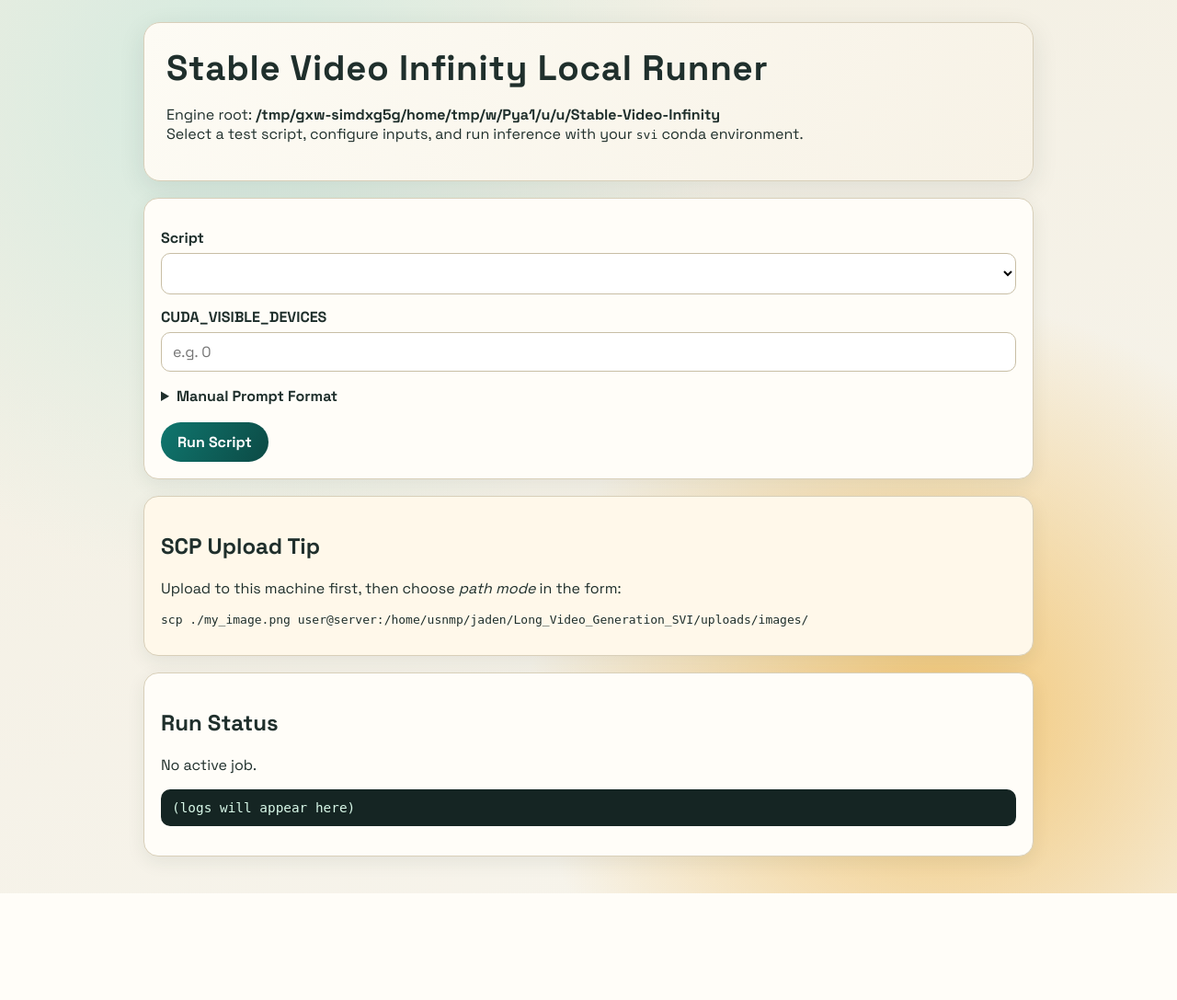
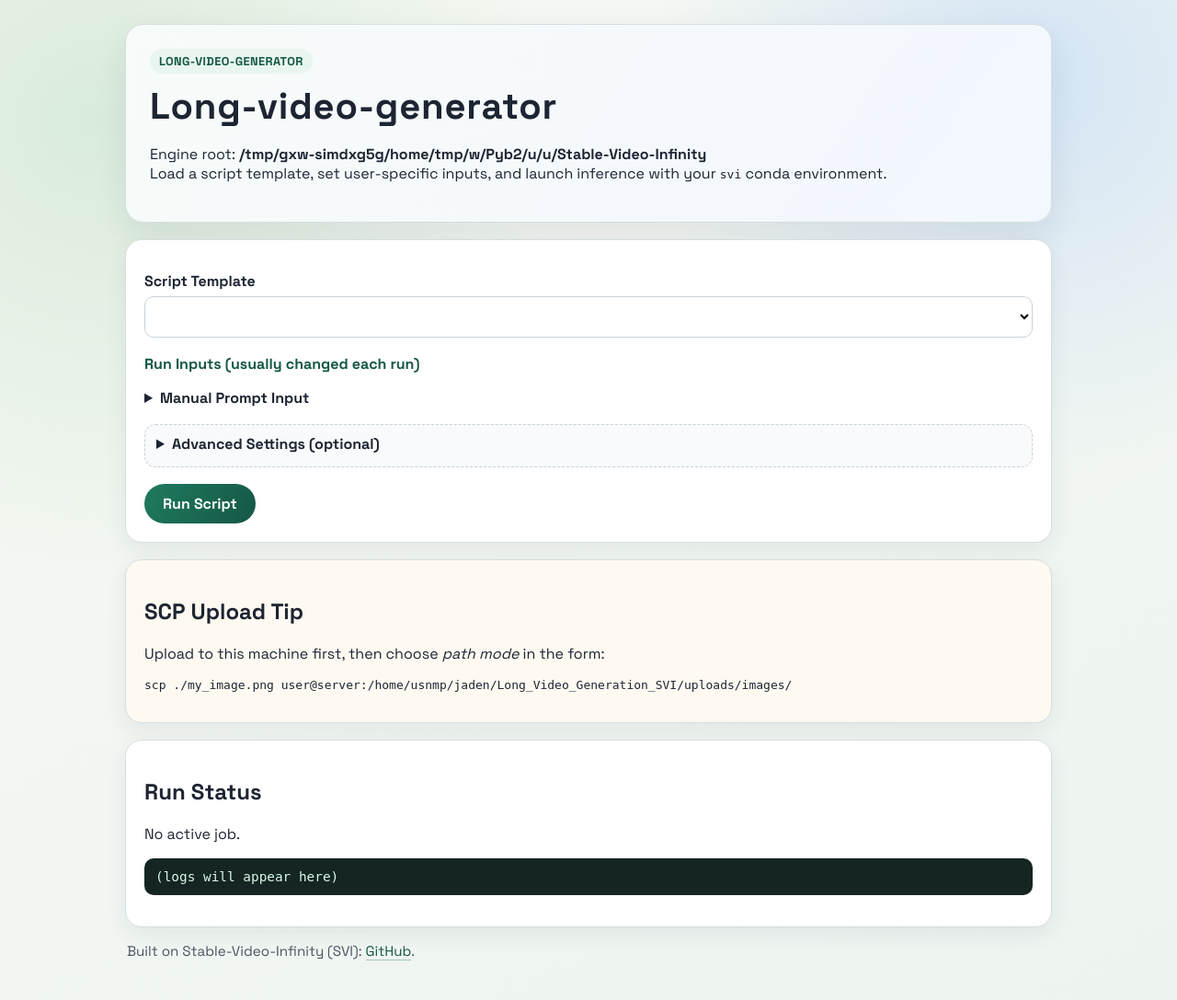
Before and after one commit to DoinJ/Long_Video_Generation_SVI, a Flask app: page / in a window 1280 px wide. Shown: the whole page at 92% size. Before the commit the page ends 971 px from the top, so only its background shows below. Run offline with Flask 3, Linux system fonts and the light colour scheme; lists and menus that the app fills with data are empty.

Commit message:
Refactor README and HTML title; enhance app.js and styles for improved UI/UX

```diff
--- a/app.py
+++ b/app.py
@@ -1,4 +1,3 @@
-import ast
 import json
 import os
 import shlex
@@ -42,35 +41,14 @@ def _ensure_dirs() -> None:
     (UPLOAD_ROOT / "pose").mkdir(parents=True, exist_ok=True)
 
 
-def _prompt_is_valid(prompt_text: str) -> Tuple[bool, str]:
-    try:
-        tree = ast.parse(prompt_text)
-    except SyntaxError as exc:
-        return False, f"Prompt format is invalid Python syntax: {exc}"
+def _build_prompt_file_from_lines(lines_text: str) -> Tuple[bool, str, str]:
+    scenes = [line.strip() for line in lines_text.splitlines() if line.strip()]
+    if not scenes:
+        return False, "Manual prompt requires at least one non-empty line.", ""
 
-    assigns = [n for n in tree.body if isinstance(n, ast.Assign)]
-    if len(assigns) != 1:
-        return False, "Prompt text must contain exactly one assignment: prompts = [\"...\"]"
-
-    assign = assigns[0]
-    if len(assign.targets) != 1 or not isinstance(assign.targets[0], ast.Name):
-        return False, "Prompt assignment must be exactly: prompts = [...]"
-
-    if assign.targets[0].id != "prompts":
-        return False, "Prompt variable name must be 'prompts'."
-
-    if not isinstance(assign.value, (ast.List, ast.Tuple)):
-        return False, "prompts value must be a list or tuple of strings."
-
-    elements = assign.value.elts
-    if not elements:
-        return False, "prompts list cannot be empty."
-
-    for idx, elt in enumerate(elements, start=1):
-        if not isinstance(elt, ast.Constant) or not isinstance(elt.value, str):
-            return False, f"Prompt item #{idx} is not a string literal."
-
-    return True, ""
+    prompt_literal = json.dumps(scenes, ensure_ascii=False, indent=2)
+    prompt_file_text = f"prompts = {prompt_literal}\n"
+    return True, "", prompt_file_text
 
 
 def _flatten_shell_command(script_text: str) -> str:
@@ -236,14 +214,14 @@ def run_script():
         if key in FILE_ARGS:
             mode = request.form.get(f"file_mode__{key}", "path")
             if key == PROMPT_ARG and mode == "manual":
-                manual_prompt = request.form.get("manual_prompt", "").strip()
-                ok, reason = _prompt_is_valid(manual_prompt)
+                manual_prompt_lines = request.form.get("manual_prompt", "")
+                ok, reason, prompt_file_content = _build_prompt_file_from_lines(manual_prompt_lines)
                 if not ok:
                     return f"Manual prompt format error: {reason}", 400
 
                 prompt_file = UPLOAD_ROOT / "prompts" / f"manual_prompt_{uuid.uuid4().hex}.txt"
                 prompt_file.parent.mkdir(parents=True, exist_ok=True)
-                prompt_file.write_text(manual_prompt + "\n", encoding="utf-8")
+                prompt_file.write_text(prompt_file_content, encoding="utf-8")
                 final_args[key] = str(prompt_file)
                 continue
 
--- a/static/app.js
+++ b/static/app.js
@@ -1,6 +1,7 @@
 const scriptSelect = document.getElementById("scriptSelect");
-const dynamicFields = document.getElementById("dynamicFields");
-const cudaField = document.getElementById("cudaField");
+const primaryFields = document.getElementById("primaryFields");
+const advancedFields = document.getElementById("advancedFields");
+const promptHelp = document.getElementById("promptHelp");
 
 const logPanel = document.getElementById("logPanel");
 const runStatus = document.getElementById("runStatus");
@@ -11,6 +12,7 @@ const configsNode = document.getElementById("script-configs");
 const selectedScriptNode = document.getElementById("selected-script");
 const configs = configsNode ? JSON.parse(configsNode.textContent) : {};
 const selectedScriptFromServer = selectedScriptNode ? JSON.parse(selectedScriptNode.textContent) : "";
+const PRIMARY_KEYS = new Set(["output", "ref_image_path", "image_path", "prompt_path"]);
 
 function createLabeledInput(labelText, inputEl) {
   const wrap = document.createElement("div");
@@ -23,6 +25,15 @@ function createLabeledInput(labelText, inputEl) {
   wrap.appendChild(label);
   wrap.appendChild(inputEl);
   return wrap;
+}
+
+function createTextInput(name, value, placeholder = "") {
+  const input = document.createElement("input");
+  input.type = "text";
+  input.name = name;
+  input.value = value || "";
+  input.placeholder = placeholder;
+  return input;
 }
 
 function createPathUploadField(key, defaultValue) {
@@ -67,7 +78,7 @@ function createPathUploadField(key, defaultValue) {
 
   const manualPrompt = document.createElement("textarea");
   manualPrompt.name = "manual_prompt";
-  manualPrompt.placeholder = 'prompts = ["Scene one", "Scene two"]';
+  manualPrompt.placeholder = "Scene 1 description\nScene 2 description\nScene 3 description";
   manualPrompt.rows = 8;
   manualPrompt.style.display = "none";
 
@@ -95,26 +106,75 @@ function createPathUploadField(key, defaultValue) {
   return wrap;
 }
 
+function getImageArg(config) {
+  if (Object.prototype.hasOwnProperty.call(config.args, "ref_image_path")) {
+    return "ref_image_path";
+  }
+  if (Object.prototype.hasOwnProperty.call(config.args, "image_path")) {
+    return "image_path";
+  }
+  return "";
+}
+
+function getPromptArg(config) {
+  if (Object.prototype.hasOwnProperty.call(config.args, "prompt_path")) {
+    return "prompt_path";
+  }
+  return "";
+}
+
 function renderFields(scriptName) {
   const config = configs[scriptName];
-  dynamicFields.innerHTML = "";
+  primaryFields.innerHTML = "";
+  advancedFields.innerHTML = "";
 
   if (!config) {
     return;
   }
 
-  cudaField.value = config.cuda_device || "";
-
   const scriptInfo = document.createElement("div");
   scriptInfo.className = "script-info";
-  scriptInfo.textContent = `Python entry: ${config.python_script}`;
-  dynamicFields.appendChild(scriptInfo);
+  scriptInfo.textContent = `Template entry script: ${config.python_script}`;
+  primaryFields.appendChild(scriptInfo);
+
+  if (Object.prototype.hasOwnProperty.call(config.args, "output")) {
+    primaryFields.appendChild(
+      createLabeledInput(
+        "output",
+        createTextInput("param__output", config.args.output, "videos/my_run/")
+      )
+    );
+  }
+
+  const imageArg = getImageArg(config);
+  if (imageArg) {
+    primaryFields.appendChild(createPathUploadField(imageArg, config.args[imageArg]));
+  }
+
+  const promptArg = getPromptArg(config);
+  if (promptArg) {
+    primaryFields.appendChild(createPathUploadField(promptArg, config.args[promptArg]));
+    promptHelp.style.display = "block";
+  } else {
+    promptHelp.style.display = "none";
+  }
+
+  advancedFields.appendChild(
+    createLabeledInput(
+      "CUDA_VISIBLE_DEVICES",
+      createTextInput("cuda_device", config.cuda_device || "", "e.g. 0")
+    )
+  );
 
   for (const key of config.args_order) {
     const value = config.args[key];
 
+    if (PRIMARY_KEYS.has(key)) {
+      continue;
+    }
+
     if (["ref_image_path", "image_path", "prompt_path", "pose_path", "audio_path"].includes(key)) {
-      dynamicFields.appendChild(createPathUploadField(key, typeof value === "string" ? value : ""));
+      advancedFields.appendChild(createPathUploadField(key, typeof value === "string" ? value : ""));
       continue;
     }
 
@@ -123,15 +183,11 @@ function renderFields(scriptName) {
       checkbox.type = "checkbox";
       checkbox.name = `flag__${key}`;
       checkbox.checked = Boolean(value);
-      dynamicFields.appendChild(createLabeledInput(key, checkbox));
+      advancedFields.appendChild(createLabeledInput(key, checkbox));
       continue;
     }
 
-    const input = document.createElement("input");
-    input.type = "text";
-    input.name = `param__${key}`;
-    input.value = value;
-    dynamicFields.appendChild(createLabeledInput(key, input));
+    advancedFields.appendChild(createLabeledInput(key, createTextInput(`param__${key}`, value)));
   }
 }
 
--- a/static/styles.css
+++ b/static/styles.css
@@ -1,12 +1,13 @@
 :root {
-  --bg-0: #f3efe2;
-  --bg-1: #f7f4ec;
-  --ink: #1f2f2c;
-  --ink-soft: #455d58;
-  --accent: #0f766e;
-  --accent-strong: #0c4a45;
-  --panel: #fffdf8;
-  --border: #d8cfb9;
+  --bg-0: #f7f8f3;
+  --bg-1: #edf4f0;
+  --ink: #1d2432;
+  --ink-soft: #4a5363;
+  --accent: #1f7a5f;
+  --accent-strong: #155746;
+  --panel: #ffffff;
+  --border: #d6dde0;
+  --focus: #2d9e7e;
 }
 
 * {
@@ -18,29 +19,42 @@ body {
   font-family: "Space Grotesk", sans-serif;
   color: var(--ink);
   background:
-    radial-gradient(circle at 20% 10%, #d4eadf 0%, transparent 40%),
-    radial-gradient(circle at 80% 80%, #f2c777 0%, transparent 35%),
-    linear-gradient(160deg, var(--bg-0), var(--bg-1));
+    radial-gradient(circle at 8% 12%, #d9ecdc 0%, transparent 33%),
+    radial-gradient(circle at 88% 8%, #d4e5f5 0%, transparent 28%),
+    linear-gradient(150deg, var(--bg-0), var(--bg-1));
 }
 
 .page {
-  max-width: 1000px;
+  max-width: 1040px;
   margin: 0 auto;
-  padding: 24px 16px 40px;
+  padding: 26px 16px 44px;
 }
 
 .hero {
-  background: linear-gradient(120deg, #fdfbf4, #f7f2e6);
+  background: linear-gradient(125deg, #f7fbf9, #f3f7ff);
   border: 1px solid var(--border);
-  border-radius: 18px;
-  padding: 24px;
-  box-shadow: 0 8px 28px rgba(33, 49, 45, 0.1);
+  border-radius: 20px;
+  padding: 26px;
+  box-shadow: 0 14px 36px rgba(27, 36, 56, 0.09);
   animation: rise 0.6s ease;
 }
 
+.badge {
+  display: inline-block;
+  margin: 0 0 10px;
+  padding: 5px 10px;
+  border-radius: 999px;
+  background: #e8f6ef;
+  color: var(--accent-strong);
+  font-size: 0.8rem;
+  font-weight: 700;
+  letter-spacing: 0.03em;
+  text-transform: uppercase;
+}
+
 .hero h1 {
-  margin: 0 0 10px;
-  font-size: clamp(1.5rem, 5vw, 2.4rem);
+  margin: 0 0 8px;
+  font-size: clamp(1.6rem, 5vw, 2.5rem);
   letter-spacing: 0.02em;
 }
 
@@ -48,20 +62,28 @@ body {
   margin-top: 18px;
   background: var(--panel);
   border: 1px solid var(--border);
-  border-radius: 16px;
-  padding: 18px;
-  box-shadow: 0 6px 20px rgba(31, 47, 44, 0.08);
+  border-radius: 18px;
+  padding: 20px;
+  box-shadow: 0 8px 24px rgba(27, 36, 56, 0.07);
   animation: rise 0.8s ease;
 }
 
 .panel-secondary {
-  background: #fff8ea;
+  background: #fefaf1;
+}
+
+.section-title {
+  margin-top: 18px;
+  margin-bottom: 6px;
+  font-weight: 700;
+  color: var(--accent-strong);
 }
 
 .label {
   display: block;
   margin: 14px 0 6px;
   font-weight: 700;
+  color: var(--ink);
 }
 
 input[type="text"],
@@ -69,11 +91,19 @@ select,
 textarea,
 input[type="file"] {
   width: 100%;
-  border: 1px solid #c8bea5;
+  border: 1px solid #c9d2d8;
   border-radius: 10px;
   padding: 10px 12px;
   font: inherit;
   background: #ffffff;
+}
+
+input[type="text"]:focus,
+select:focus,
+textarea:focus,
+input[type="file"]:focus {
+  outline: 2px solid color-mix(in srgb, var(--focus) 50%, white 50%);
+  border-color: var(--focus);
 }
 
 textarea {
@@ -86,10 +116,11 @@ textarea {
 
 .script-info {
   margin-top: 12px;
-  padding: 8px 10px;
+  padding: 10px 12px;
   border-left: 4px solid var(--accent);
-  background: #f4fbf8;
+  background: #f4faf8;
   color: var(--ink-soft);
+  border-radius: 8px;
 }
 
 .prompt-help summary {
@@ -98,21 +129,40 @@ textarea {
   font-weight: 700;
 }
 
+.advanced {
+  margin-top: 18px;
+  border: 1px dashed #c5d3db;
+  border-radius: 12px;
+  padding: 10px 12px 14px;
+  background: #f8fafb;
+}
+
+.advanced summary {
+  cursor: pointer;
+  font-weight: 700;
+}
+
+.advanced-note {
+  margin: 8px 0 0;
+  color: var(--ink-soft);
+}
+
 .run-btn {
   margin-top: 18px;
   border: 0;
   border-radius: 999px;
-  padding: 11px 18px;
+  padding: 11px 20px;
   font: inherit;
   font-weight: 700;
   background: linear-gradient(120deg, var(--accent), var(--accent-strong));
   color: #fff;
   cursor: pointer;
-  transition: transform 0.15s ease;
+  transition: transform 0.15s ease, box-shadow 0.15s ease;
 }
 
 .run-btn:hover {
   transform: translateY(-1px);
+  box-shadow: 0 8px 18px rgba(21, 87, 70, 0.26);
 }
 
 .panel-log pre {
@@ -130,6 +180,22 @@ textarea {
 pre {
   white-space: pre-wrap;
   overflow-wrap: anywhere;
+}
+
+.footer-note {
+  margin: 16px 2px 0;
+  color: var(--ink-soft);
+  font-size: 0.95rem;
+}
+
+.footer-note a {
+  color: var(--accent-strong);
+  text-decoration: none;
+  border-bottom: 1px solid #9fc4b7;
+}
+
+.footer-note a:hover {
+  border-bottom-color: var(--accent-strong);
 }
 
 @keyframes rise {
--- a/templates/index.html
+++ b/templates/index.html
@@ -3,7 +3,7 @@
 <head>
   <meta charset="utf-8">
   <meta name="viewport" content="width=device-width,initial-scale=1">
-  <title>SVI Local Runner</title>
+  <title>Long-video-generator</title>
   <link rel="preconnect" href="https://fonts.googleapis.com">
   <link rel="preconnect" href="https://fonts.gstatic.com" crossorigin>
   <link href="https://fonts.googleapis.com/css2?family=Space+Grotesk:wght@400;500;700&display=swap" rel="stylesheet">
@@ -12,30 +12,32 @@
 <body>
   <main class="page">
     <section class="hero">
-      <h1>Stable Video Infinity Local Runner</h1>
+      <p class="badge">Long-video-generator</p>
+      <h1>Long-video-generator</h1>
       <p>
         Engine root: <strong>{{ engine_root }}</strong><br>
-        Select a test script, configure inputs, and run inference with your <code>svi</code> conda environment.
+        Load a script template, set user-specific inputs, and launch inference with your <code>svi</code> conda environment.
       </p>
     </section>
 
     <section class="panel">
       <form id="runForm" method="post" action="{{ url_for('run_script') }}" enctype="multipart/form-data">
-        <label class="label" for="scriptSelect">Script</label>
+        <label class="label" for="scriptSelect">Script Template</label>
         <select id="scriptSelect" name="script_name"></select>
 
-        <label class="label" for="cudaField">CUDA_VISIBLE_DEVICES</label>
-        <input id="cudaField" type="text" name="cuda_device" placeholder="e.g. 0">
+        <div class="section-title">Run Inputs (usually changed each run)</div>
+        <div id="primaryFields"></div>
 
-        <div id="dynamicFields"></div>
+        <details class="prompt-help" id="promptHelp">
+          <summary>Manual Prompt Input</summary>
+          <p>Enter one scene per line. The app will automatically convert your lines into:</p>
+          <pre>prompts = ["scene line 1", "scene line 2", ...]</pre>
+        </details>
 
-        <details class="prompt-help">
-          <summary>Manual Prompt Format</summary>
-          <pre>prompts = [
-"First scene description.",
-"Second scene description."
-]</pre>
-          <p>The manual prompt must be valid Python syntax with one variable named <code>prompts</code>.</p>
+        <details class="advanced">
+          <summary>Advanced Settings (optional)</summary>
+          <p class="advanced-note">Defaults are loaded from the selected script template. Expand only if you want to override them.</p>
+          <div id="advancedFields"></div>
         </details>
 
         <button type="submit" class="run-btn">Run Script</button>
@@ -54,6 +56,10 @@
       <p id="runCommand"></p>
       <pre id="runLogs">(logs will appear here)</pre>
     </section>
+
+    <footer class="footer-note">
+      Built on Stable-Video-Infinity (SVI): <a href="https://github.com/VITA-Group/Stable-Video-Infinity" target="_blank" rel="noopener noreferrer">GitHub</a>.
+    </footer>
   </main>
 
   <script id="script-configs" type="application/json">{{ script_configs_json|safe }}</script>
```
Also changed, not shown: README.md.
